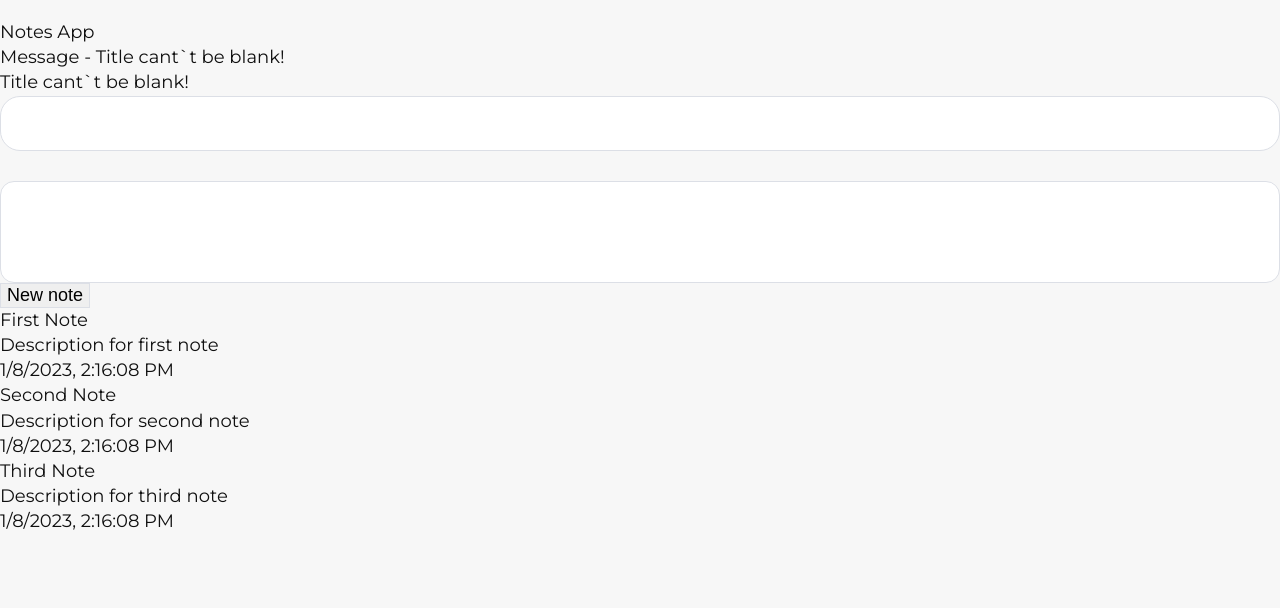
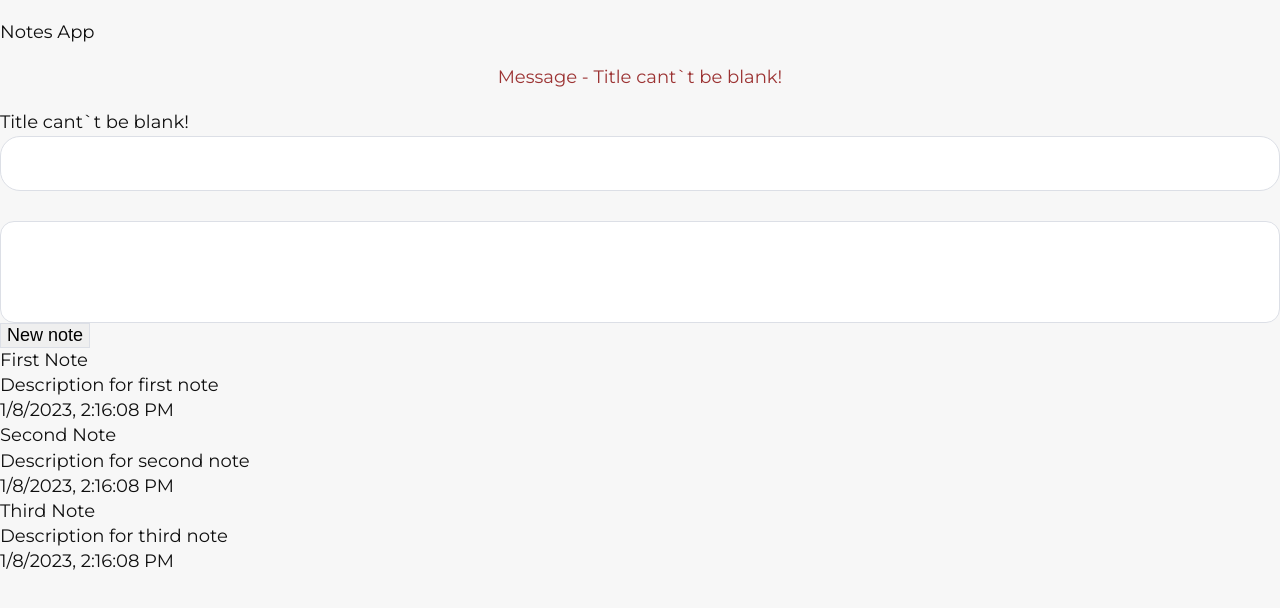
Before and after one commit to neoxanter/vue-notes-base, a Vue app: page / in a window 1280 px wide. Both pictures are taken after a click on the button "New note". Shown: the top 608 px of the page. Built offline with nearby package versions, Linux system fonts and the light colour scheme.

Commit message:
Added scoped styles to the Message component and that's it

```diff
--- a/src/components/Message.vue
+++ b/src/components/Message.vue
@@ -14,3 +14,14 @@ export default {
   },
 };
 </script>
+
+<style lang="scss" scoped>
+p {
+  color: #9c3333;
+}
+
+.message {
+  text-align: center;
+  padding: 20px;
+}
+</style>
```
